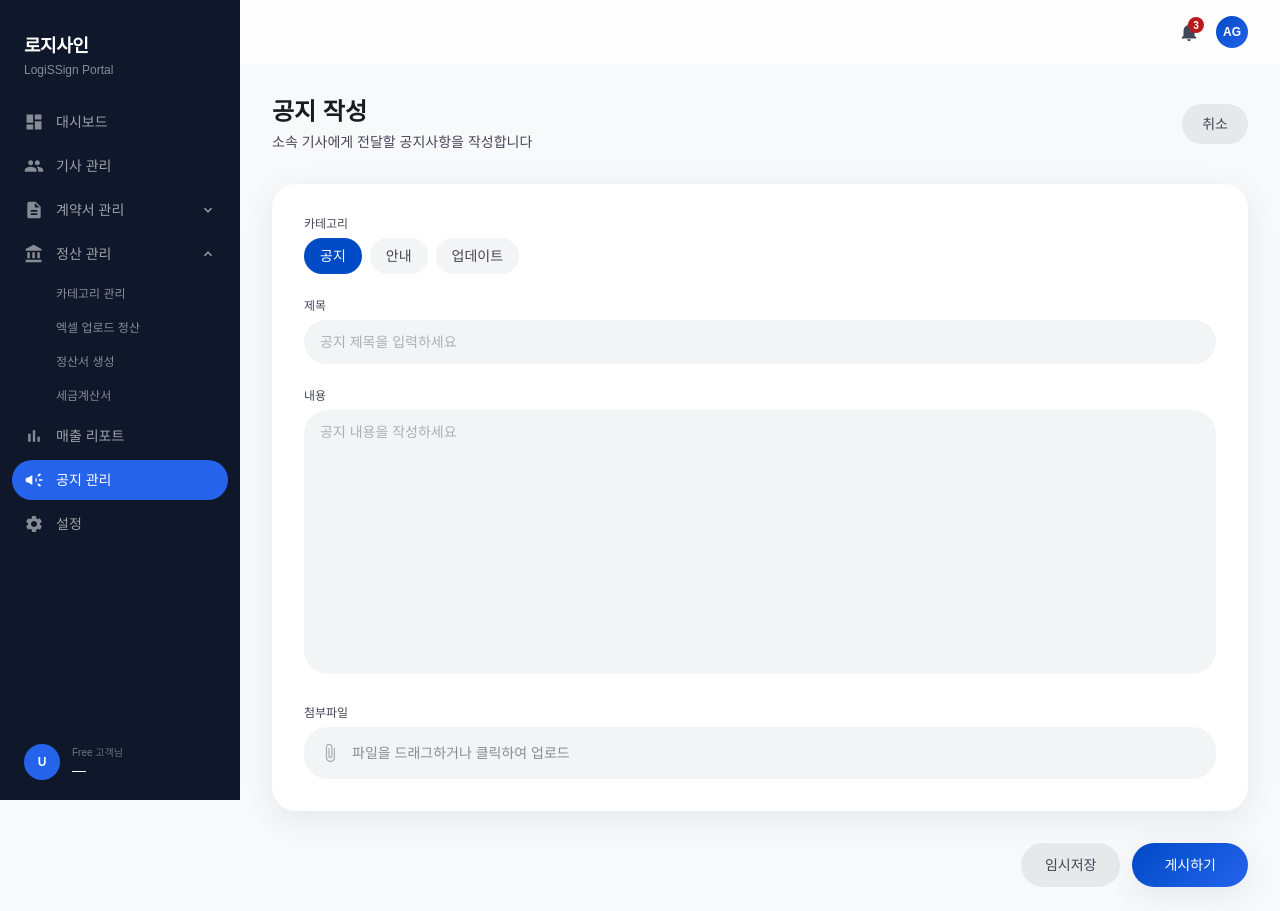
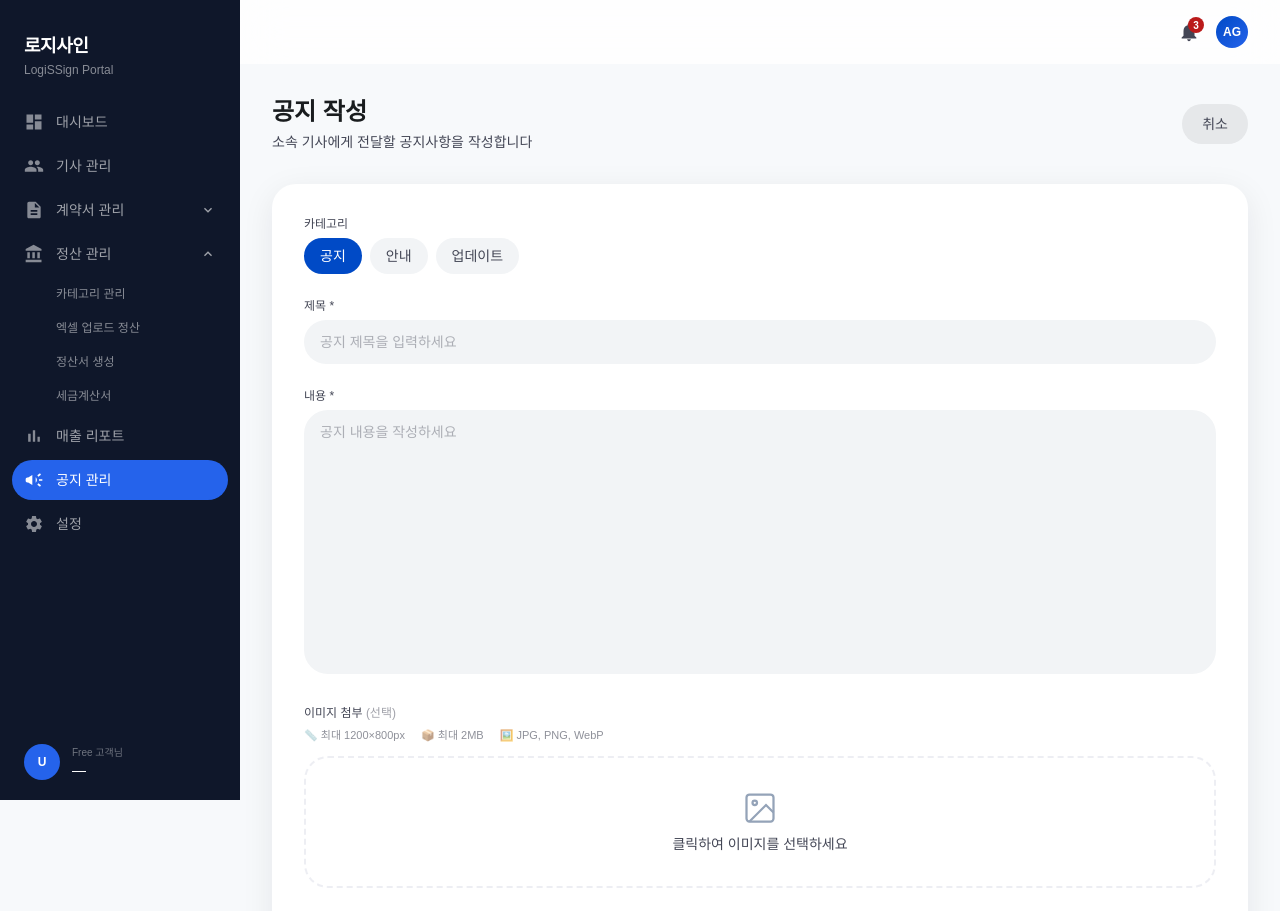
Before and after one commit to jshmir7070-sys/logiSSign, a Next.js app in the folder web/: page /portal/notices/new in a window 1280 px wide. Shown: the top 911 px of the page. Built offline with nearby package versions, Linux system fonts and the light colour scheme; no server answers.

Commit message:
공지 작성 실구현: 이미지 업로드(2MB/1200x800/JPG,PNG,WebP 제한) + DB 저장 + 소속 기사 푸시 알림

```diff
--- a/web/src/app/portal/(dashboard)/notices/new/page.tsx
+++ b/web/src/app/portal/(dashboard)/notices/new/page.tsx
@@ -1,15 +1,147 @@
 'use client';
 
-import { useState } from 'react';
+import { useState, useRef } from 'react';
 import { useRouter } from 'next/navigation';
+import Image from 'next/image';
+import { createBrowserSupabaseClient } from '@/lib/supabase';
+import { createNotice } from '@/services/notice.service';
+import { notifyNewNotice } from '@/services/push.service';
+
+const MAX_IMAGE_SIZE = 2 * 1024 * 1024; // 2MB
+const MAX_IMAGE_WIDTH = 1200;
+const MAX_IMAGE_HEIGHT = 800;
+const ALLOWED_TYPES = ['image/jpeg', 'image/png', 'image/webp'];
+
+const CATEGORIES = [
+  { id: 'notice', label: '공지' },
+  { id: 'guide', label: '안내' },
+  { id: 'update', label: '업데이트' },
+] as const;
 
 export default function NewNoticePage() {
   const router = useRouter();
-  const [form, setForm] = useState({
-    title: '',
-    category: 'notice',
-    content: '',
+  const fileRef = useRef<HTMLInputElement>(null);
+
+  const [agencyId, setAgencyId] = useState<string | null>(null);
+  const [title, setTitle] = useState('');
+  const [content, setContent] = useState('');
+  const [category, setCategory] = useState<string>('notice');
+  const [imageFile, setImageFile] = useState<File | null>(null);
+  const [imagePreview, setImagePreview] = useState<string | null>(null);
+  const [imageError, setImageError] = useState('');
+  const [saving, setSaving] = useState(false);
+  const [error, setError] = useState('');
+
+  // agency_id 로드
+  useState(() => {
+    const supabase = createBrowserSupabaseClient();
+    supabase.auth.getUser().then(({ data }) => {
+      setAgencyId(data.user?.app_metadata?.agency_id as string ?? null);
+    });
   });
+
+  // 이미지 선택 핸들러
+  const handleImageSelect = (e: React.ChangeEvent<HTMLInputElement>) => {
+    const file = e.target.files?.[0];
+    if (!file) return;
+    setImageError('');
+
+    // 타입 체크
+    if (!ALLOWED_TYPES.includes(file.type)) {
+      setImageError('JPG, PNG, WebP 이미지만 업로드 가능합니다.');
+      return;
+    }
+
+    // 용량 체크
+    if (file.size > MAX_IMAGE_SIZE) {
+      setImageError(`이미지 크기는 ${MAX_IMAGE_SIZE / 1024 / 1024}MB 이하만 가능합니다. (현재: ${(file.size / 1024 / 1024).toFixed(1)}MB)`);
+      return;
+    }
+
+    // 해상도 체크
+    const img = new window.Image();
+    img.onload = () => {
+      URL.revokeObjectURL(img.src);
+      if (img.width > MAX_IMAGE_WIDTH || img.height > MAX_IMAGE_HEIGHT) {
+        setImageError(`이미지 해상도는 ${MAX_IMAGE_WIDTH}×${MAX_IMAGE_HEIGHT}px 이하만 가능합니다. (현재: ${img.width}×${img.height}px)`);
+        return;
+      }
+      setImageFile(file);
+      setImagePreview(URL.createObjectURL(file));
+    };
+    img.onerror = () => {
+      setImageError('이미지 파일을 읽을 수 없습니다.');
+    };
+    img.src = URL.createObjectURL(file);
+  };
+
+  const removeImage = () => {
+    setImageFile(null);
+    setImagePreview(null);
+    setImageError('');
+    if (fileRef.current) fileRef.current.value = '';
+  };
+
+  // 게시
+  const handlePublish = async () => {
+    if (!agencyId || !title.trim() || !content.trim()) {
+      setError('제목과 내용을 입력하세요.');
+      return;
+    }
+
+    setSaving(true);
+    setError('');
+
+    let attachmentUrl: string | null = null;
+
+    // 이미지 업로드
+    if (imageFile) {
+      const supabase = createBrowserSupabaseClient();
+      const fileName = `notices/${agencyId}/${Date.now()}_${imageFile.name}`;
+      const { error: uploadErr } = await supabase.storage
+        .from('documents')
+        .upload(fileName, imageFile, { contentType: imageFile.type });
+
+      if (uploadErr) {
+        setError('이미지 업로드 실패: ' + uploadErr.message);
+        setSaving(false);
+        return;
+      }
+
+      const { data: urlData } = supabase.storage.from('documents').getPublicUrl(fileName);
+      attachmentUrl = urlData?.publicUrl ?? null;
+    }
+
+    // 공지 생성
+    const result = await createNotice({
+      agency_id: agencyId,
+      title: title.trim(),
+      content: content.trim(),
+      category: category as 'notice' | 'guide' | 'update',
+    });
+
+    if (result.error) {
+      setError('공지 등록 실패: ' + result.error);
+      setSaving(false);
+      return;
+    }
+
+    // attachment_url 업데이트
+    if (attachmentUrl && result.data) {
+      const supabase = createBrowserSupabaseClient();
+      await supabase.from('notices').update({ attachment_url: attachmentUrl }).eq('id', result.data.id);
+    }
+
+    // 소속 기사들에게 푸시 알림
+    try {
+      await notifyNewNotice(agencyId, title.trim());
+    } catch { /* 푸시 실패 무시 */ }
+
+    setSaving(false);
+    router.push('/portal/notices');
+  };
+
+  const inputCls = 'w-full h-11 px-4 rounded-xl bg-surface-container-low text-on-surface text-sm font-korean placeholder:text-on-surface-variant/40 focus:outline-none focus:ring-2 focus:ring-primary/30';
 
   return (
     <div className="space-y-8">
@@ -27,19 +159,16 @@ export default function NewNoticePage() {
       </div>
 
       <div className="bg-surface-container-lowest rounded-2xl shadow-ambient p-8 space-y-6">
+        {/* 카테고리 */}
         <div>
           <label className="block text-xs font-label font-medium text-on-surface-variant mb-1.5 font-korean">카테고리</label>
           <div className="flex gap-2">
-            {[
-              { id: 'notice', label: '공지' },
-              { id: 'guide', label: '안내' },
-              { id: 'update', label: '업데이트' },
-            ].map((cat) => (
+            {CATEGORIES.map((cat) => (
               <button
                 key={cat.id}
-                onClick={() => setForm({ ...form, category: cat.id })}
+                onClick={() => setCategory(cat.id)}
                 className={`px-4 py-2 rounded-xl text-sm font-label font-medium transition-colors font-korean ${
-                  form.category === cat.id
+                  category === cat.id
                     ? 'bg-primary text-white'
                     : 'bg-surface-container-low text-on-surface-variant hover:bg-surface-container-high'
                 }`}
@@ -50,45 +179,109 @@ export default function NewNoticePage() {
           </div>
         </div>
 
+        {/* 제목 */}
         <div>
-          <label className="block text-xs font-label font-medium text-on-surface-variant mb-1.5 font-korean">제목</label>
+          <label className="block text-xs font-label font-medium text-on-surface-variant mb-1.5 font-korean">제목 *</label>
           <input
             type="text"
             placeholder="공지 제목을 입력하세요"
-            value={form.title}
-            onChange={(e) => setForm({ ...form, title: e.target.value })}
-            className="w-full h-11 px-4 rounded-xl bg-surface-container-low text-on-surface text-sm font-korean placeholder:text-on-surface-variant/40 focus:outline-none focus:ring-2 focus:ring-primary/30"
+            value={title}
+            onChange={(e) => setTitle(e.target.value)}
+            className={inputCls}
           />
         </div>
 
+        {/* 내용 */}
         <div>
-          <label className="block text-xs font-label font-medium text-on-surface-variant mb-1.5 font-korean">내용</label>
+          <label className="block text-xs font-label font-medium text-on-surface-variant mb-1.5 font-korean">내용 *</label>
           <textarea
             placeholder="공지 내용을 작성하세요"
             rows={12}
-            value={form.content}
-            onChange={(e) => setForm({ ...form, content: e.target.value })}
+            value={content}
+            onChange={(e) => setContent(e.target.value)}
             className="w-full px-4 py-3 rounded-xl bg-surface-container-low text-on-surface text-sm font-korean placeholder:text-on-surface-variant/40 focus:outline-none focus:ring-2 focus:ring-primary/30 resize-none"
           />
         </div>
 
+        {/* 이미지 업로드 */}
         <div>
-          <label className="block text-xs font-label font-medium text-on-surface-variant mb-1.5 font-korean">첨부파일</label>
-          <div className="flex items-center gap-3 p-4 rounded-xl bg-surface-container-low">
-            <svg width="20" height="20" viewBox="0 0 24 24" fill="currentColor" className="text-on-surface-variant/40">
-              <path d="M16.5 6v11.5c0 2.21-1.79 4-4 4s-4-1.79-4-4V5c0-1.38 1.12-2.5 2.5-2.5s2.5 1.12 2.5 2.5v10.5c0 .55-.45 1-1 1s-1-.45-1-1V6H10v9.5c0 1.38 1.12 2.5 2.5 2.5s2.5-1.12 2.5-2.5V5c0-2.21-1.79-4-4-4S7 2.79 7 5v12.5c0 3.04 2.46 5.5 5.5 5.5s5.5-2.46 5.5-5.5V6h-1.5z" />
-            </svg>
-            <span className="text-sm text-on-surface-variant/60 font-korean">파일을 드래그하거나 클릭하여 업로드</span>
+          <label className="block text-xs font-label font-medium text-on-surface-variant mb-1.5 font-korean">
+            이미지 첨부 <span className="text-on-surface-variant/50">(선택)</span>
+          </label>
+
+          {/* 규칙 안내 */}
+          <div className="flex items-center gap-4 mb-3 text-[11px] text-on-surface-variant/60 font-korean">
+            <span>📏 최대 {MAX_IMAGE_WIDTH}×{MAX_IMAGE_HEIGHT}px</span>
+            <span>📦 최대 {MAX_IMAGE_SIZE / 1024 / 1024}MB</span>
+            <span>🖼️ JPG, PNG, WebP</span>
           </div>
+
+          {imagePreview ? (
+            <div className="relative inline-block">
+              <Image
+                src={imagePreview}
+                alt="미리보기"
+                width={400}
+                height={300}
+                className="rounded-xl border border-outline-variant/20 object-contain max-h-[300px] w-auto"
+              />
+              <button
+                onClick={removeImage}
+                className="absolute -top-2 -right-2 w-7 h-7 rounded-full bg-error text-white flex items-center justify-center text-sm shadow-md hover:bg-error/80"
+              >
+                ✕
+              </button>
+            </div>
+          ) : (
+            <label className="block cursor-pointer">
+              <div className={`flex flex-col items-center justify-center p-8 rounded-xl border-2 border-dashed transition-colors ${
+                imageError ? 'border-error/40 bg-error/5' : 'border-outline-variant/30 hover:border-primary/40 hover:bg-primary/[0.02]'
+              }`}>
+                <svg width="36" height="36" viewBox="0 0 24 24" fill="none" stroke={imageError ? '#dc2626' : '#94a3b8'} strokeWidth="1.5" className="mb-2">
+                  <rect x="3" y="3" width="18" height="18" rx="2" />
+                  <circle cx="8.5" cy="8.5" r="1.5" />
+                  <path d="m21 15-5-5L5 21" />
+                </svg>
+                <p className="text-sm text-on-surface-variant font-korean">클릭하여 이미지를 선택하세요</p>
+              </div>
+              <input
+                ref={fileRef}
+                type="file"
+                accept=".jpg,.jpeg,.png,.webp"
+                className="hidden"
+                onChange={handleImageSelect}
+              />
+            </label>
+          )}
+
+          {imageError && (
+            <p className="mt-2 text-xs text-error font-korean flex items-center gap-1">
+              <svg width="14" height="14" viewBox="0 0 24 24" fill="currentColor"><path d="M12 2C6.48 2 2 6.48 2 12s4.48 10 10 10 10-4.48 10-10S17.52 2 12 2zm1 15h-2v-2h2v2zm0-4h-2V7h2v6z"/></svg>
+              {imageError}
+            </p>
+          )}
+        </div>
+
+        {/* 안내 */}
+        <div className="bg-primary/5 rounded-xl p-4 border border-primary/10">
+          <p className="text-xs text-primary font-korean font-semibold mb-1">📢 공지 발송 안내</p>
+          <p className="text-xs text-on-surface-variant font-korean">
+            게시하기를 누르면 소속 기사들의 앱에 푸시 알림이 발송됩니다. 기사 앱의 공지사항 탭에서 확인할 수 있습니다.
+          </p>
         </div>
       </div>
 
+      {error && (
+        <p className="text-sm text-error font-korean">{error}</p>
+      )}
+
       <div className="flex justify-end gap-3">
-        <button className="h-11 px-6 rounded-xl bg-surface-container-high text-on-surface-variant font-label font-medium text-sm hover:bg-surface-container-highest transition-colors font-korean">
-          임시저장
-        </button>
-        <button className="h-11 px-8 rounded-xl bg-power-gradient text-white font-label font-medium text-sm shadow-ambient hover:shadow-float transition-all font-korean">
-          게시하기
+        <button
+          onClick={handlePublish}
+          disabled={saving || !title.trim() || !content.trim()}
+          className="h-11 px-8 rounded-xl bg-power-gradient text-white font-label font-medium text-sm shadow-ambient hover:shadow-float transition-all font-korean disabled:opacity-50"
+        >
+          {saving ? '게시 중...' : '게시하기'}
         </button>
       </div>
     </div>
```
